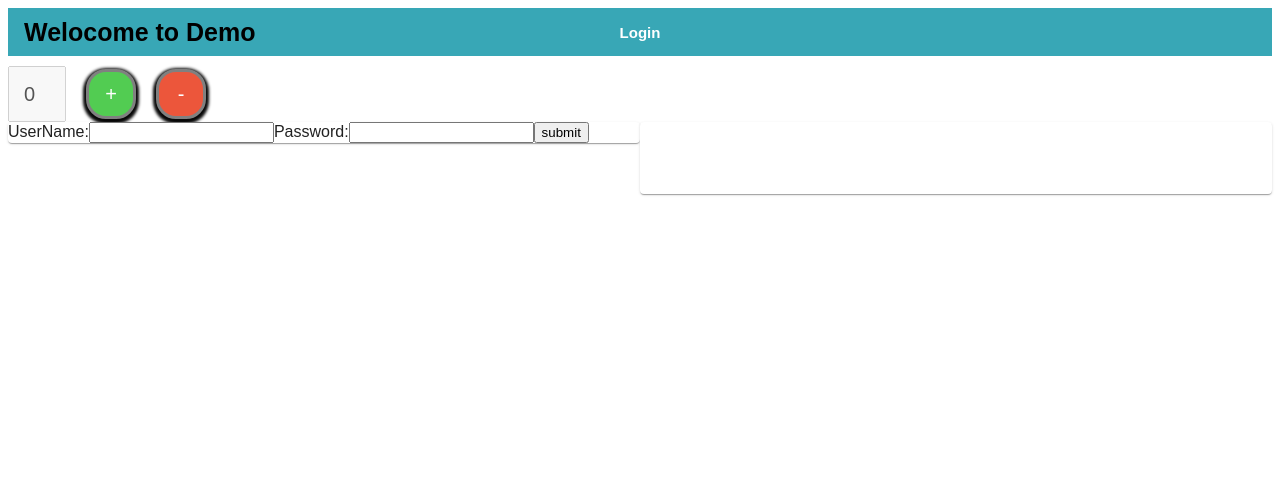
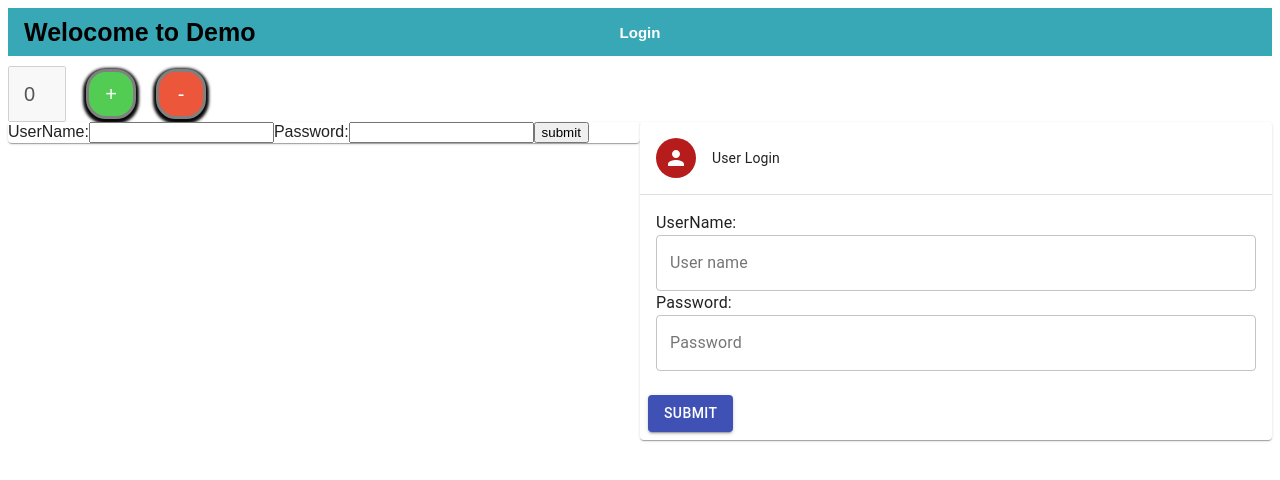
Before and after one commit to Prasun117/redux-demo, a React (Create React App) app: page / in a window 1280 px wide. Shown: the top 480 px of the page. Built offline with nearby package versions, Linux system fonts and the light colour scheme.

Commit message:
Added Login screen

```diff
--- a/package.json
+++ b/package.json
@@ -9,6 +9,7 @@
   "main": "src/index.js",
   "dependencies": {
     "@material-ui/core": "4.12.3",
+    "@material-ui/icons": "4.11.2",
     "@material-ui/styles": "4.11.4",
     "@reduxjs/toolkit": "1.6.2",
     "react": "17.0.2",
--- a/src/LogInForm.js
+++ b/src/LogInForm.js
@@ -1,6 +1,48 @@
 import React from "react";
-import { Grid, Paper, Card, CardHeader, CardContent } from "@material-ui/core";
+import {
+  Avatar,
+  Grid,
+  Paper,
+  Card,
+  CardHeader,
+  CardContent,
+  Typography,
+  makeStyles,
+  Divider,
+  TextField,
+  CardMedia,
+  Button,
+  CardActions
+} from "@material-ui/core";
+import { red } from "@material-ui/core/colors";
+import PersonIcon from "@material-ui/icons/Person";
+import image from "../assets/contemplative-reptile.jpg";
+
+const useStyles = makeStyles((theme) => ({
+  root: {
+    maxWidth: 345
+  },
+  media: {
+    height: 0,
+    paddingTop: "56.25%" // 16:9
+  },
+  expand: {
+    transform: "rotate(0deg)",
+    marginLeft: "auto",
+    transition: theme.transitions.create("transform", {
+      duration: theme.transitions.duration.shortest
+    })
+  },
+  expandOpen: {
+    transform: "rotate(180deg)"
+  },
+  avatar: {
+    backgroundColor: red[900]
+  }
+}));
+
 export const LoginForm = (props) => {
+  const classes = useStyles();
   const handleSubmit = (e) => {
     e.preventDefault();
     console.log(e);
@@ -8,7 +50,7 @@ export const LoginForm = (props) => {
   return (
     <div className="login-form">
       <Grid container>
-        <Grid item xs={6}>
+        <Grid item md={6} sm={12} lg={6}>
           <Paper>
             <form onSubmit={handleSubmit}>
               UserName:
@@ -20,21 +62,41 @@ export const LoginForm = (props) => {
           </Paper>
         </Grid>
 
-        <Grid item xs={6}>
+        <Grid item md={6} sm={12} lg={6} xs={12}>
           <Card>
-            <CardHeader></CardHeader>
-            <CardContent></CardContent>
+            <CardHeader
+              avatar={
+                <Avatar aria-label="recipe" className={classes.avatar}>
+                  <PersonIcon />
+                </Avatar>
+              }
+              title="User Login"
+            ></CardHeader>
+            <Divider />
+            <CardContent>
+              <Typography>UserName:</Typography>
+              <TextField
+                id="username"
+                label="User name"
+                variant="outlined"
+                fullWidth={true}
+              />
+              <Typography>Password:</Typography>
+              <TextField
+                id="username"
+                label="Password"
+                variant="outlined"
+                fullWidth={true}
+              />
+            </CardContent>
+            <CardActions disableSpacing>
+              <Button color="primary" size="medium" variant="contained">
+                Submit
+              </Button>
+            </CardActions>
           </Card>
         </Grid>
       </Grid>
-
-      {/* <form onSubmit={handleSubmit}>
-        UserName:
-        <input type="text" />
-        Password:
-        <input type="text" />
-        <button type="submit">submit</button>
-      </form> */}
     </div>
   );
 };
```
Also changed, not shown: assets/contemplative-reptile.jpg (added).
